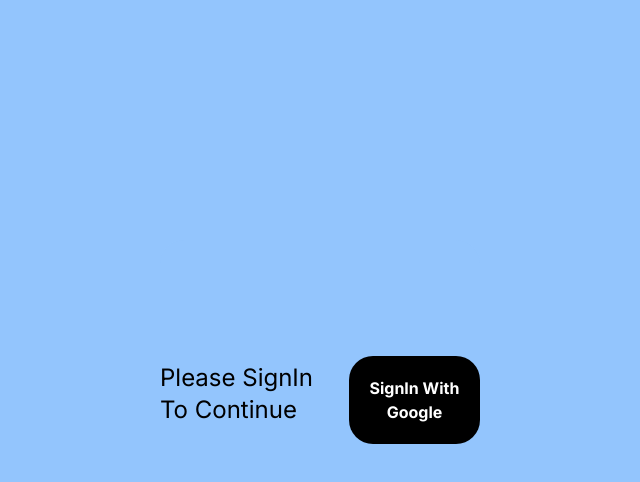
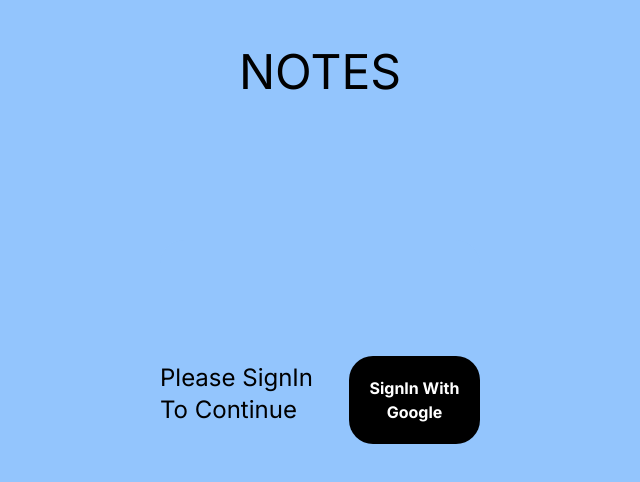
Before and after one commit to Adnan-Jemal/Nextjs-Notes-app, a Next.js app: page /signin in a window 1280 px wide. Shown: the top 482 px of the page, without its empty margins (320-960 px from the left). Built offline with nearby package versions, Linux system fonts and the light colour scheme; no server answers.

Commit message:
added a title in sign in page

```diff
--- a/src/app/signin/page.tsx
+++ b/src/app/signin/page.tsx
@@ -21,7 +21,9 @@
 
   return (
     <>
-      <div className=" absolute top-0 left-0 right-0 bottom-0 m-auto overflow-hidden bg-blue-300 dark:bg-gray-700 items-center z-50">
+      <div className="flex justify-center items-center  bg-blue-300 dark:bg-gray-700 ">
+        <h1 className=" mt-12 text-5xl ">NOTES</h1>
+
         <div className="h-80 w-80 bg-blue-300 dark:bg-gray-700 m-auto absolute top-0 bottom-0 left-0 right-0 rounded-3xl flex justify-center items-center gap-2">
           <h1 className="pb-3 text-2xl">Please SignIn To Continue</h1>
           <button
```
